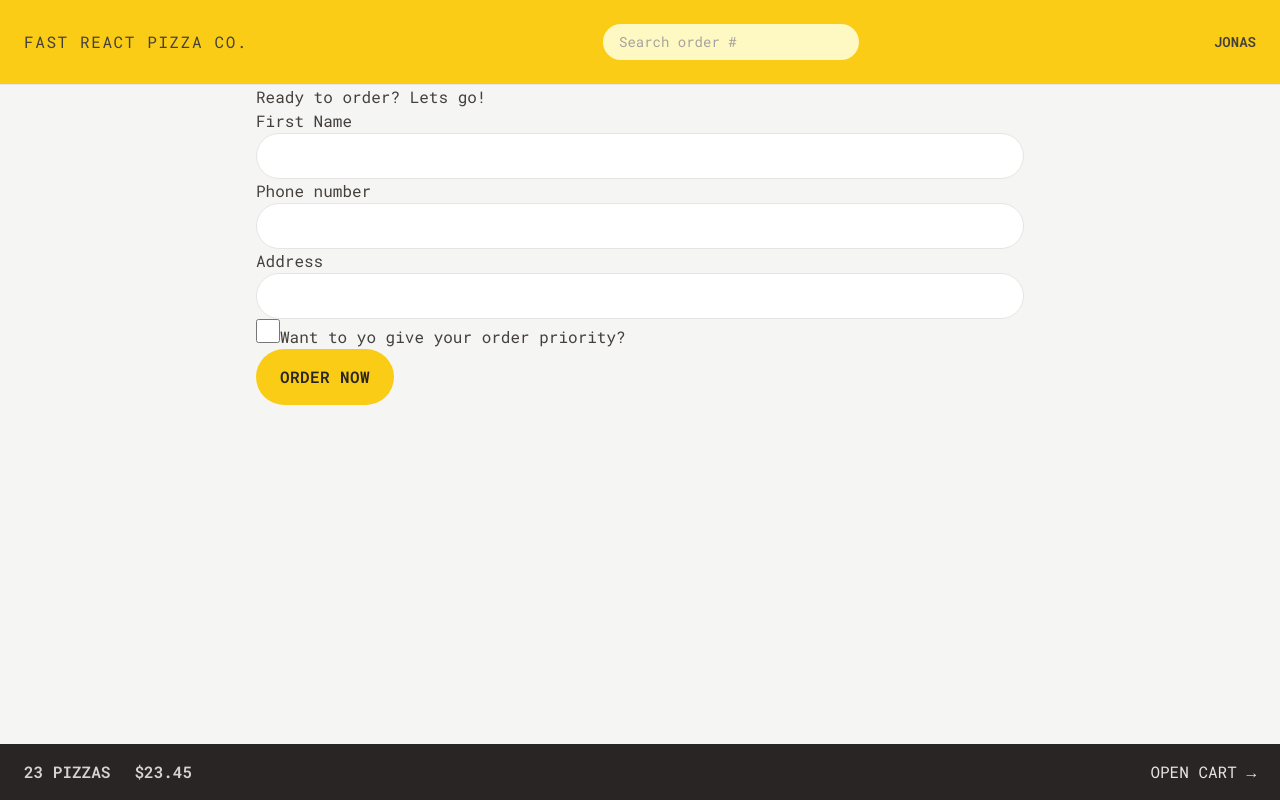
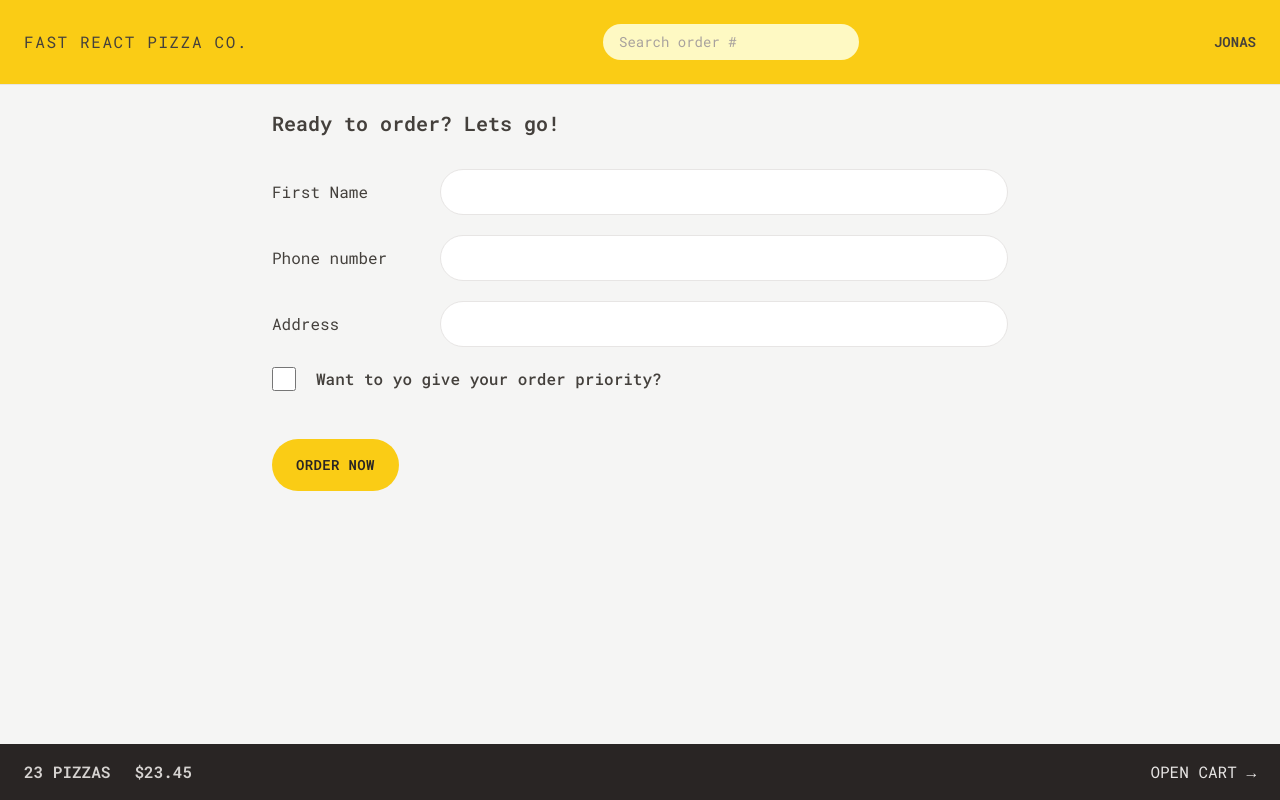
Before and after one commit to dearaujofelipe/FastPizza, a React (Vite) app: page /order/new in a window 1280 px wide. Built offline with nearby package versions, Linux system fonts and the light colour scheme.

Commit message:
order form styling

```diff
--- a/src/features/order/CreateOrder.jsx
+++ b/src/features/order/CreateOrder.jsx
@@ -42,31 +42,40 @@ function CreateOrder() {
   const cart = fakeCart;
 
   return (
-    <div>
-      <h2>Ready to order? Lets go!</h2>
+    <div className="px-4 py-6">
+      <h2 className="mb-8 text-xl font-semibold">Ready to order? Lets go!</h2>
 
       <Form method="POST">
-        <div>
-          <label>First Name</label>
-          <input type="text" name="customer" required className="input" />
+        <div className="mb-5 flex flex-col gap-2 sm:flex-row sm:items-center">
+          <label className="sm:basis-40">First Name</label>
+          <input type="text" name="customer" required className="input grow" />
         </div>
 
-        <div>
-          <label>Phone number</label>
-          <div>
-            <input type="tel" name="phone" required className="input" />
-          </div>
-          {formErrors?.phone && <p>{formErrors.phone}</p>}
-        </div>
-
-        <div>
-          <label>Address</label>
-          <div>
-            <input type="text" name="address" required className="input" />
+        <div className="mb-5 flex flex-col gap-2 sm:flex-row sm:items-center">
+          <label className="sm:basis-40">Phone number</label>
+          <div className="grow">
+            <input type="tel" name="phone" required className="input w-full" />
+            {formErrors?.phone && (
+              <p className="mt-2 rounded-md bg-red-100 p-2 text-xs text-red-700">
+                {formErrors.phone}
+              </p>
+            )}
           </div>
         </div>
 
-        <div>
+        <div className="mb-5 flex flex-col gap-2 sm:flex-row sm:items-center">
+          <label className="sm:basis-40">Address</label>
+          <div className="grow">
+            <input
+              type="text"
+              name="address"
+              required
+              className="input w-full"
+            />
+          </div>
+        </div>
+
+        <div className="mb-12 flex items-center gap-5">
           <input
             className="h-6 w-6 accent-yellow-400 focus:outline-none focus:ring focus:ring-yellow-400 focus:ring-offset-2 md:px-6 md:py-3"
             type="checkbox"
@@ -75,7 +84,9 @@ function CreateOrder() {
             // value={withPriority}
             // onChange={(e) => setWithPriority(e.target.checked)}
           />
-          <label htmlFor="priority">Want to yo give your order priority?</label>
+          <label htmlFor="priority" className="font-medium">
+            Want to yo give your order priority?
+          </label>
         </div>
 
         <div>
--- a/src/index.css
+++ b/src/index.css
@@ -4,7 +4,7 @@
 
 @layer components {
   .input {
-    @apply w-full rounded-full border border-stone-200 px-4 py-2 text-sm transition-all duration-300 placeholder:text-stone-400 focus:outline-none focus:ring focus:ring-yellow-400 md:px-6 md:py-3;
+    @apply rounded-full border border-stone-200 px-4 py-2 text-sm transition-all duration-300 placeholder:text-stone-400 focus:outline-none focus:ring focus:ring-yellow-400 md:px-6 md:py-3;
   }
 
   /* https://dev.to/afif/i-made-100-css-loaders-for-your-next-project-4eje */
--- a/src/ui/Button.jsx
+++ b/src/ui/Button.jsx
@@ -2,13 +2,13 @@ import { Link } from "react-router-dom";
 
 export default function Button({ children, disabled, to, type }) {
   const base =
-    "inline-block rounded-full bg-yellow-400  font-semibold uppercase tracking-wide text-stone-800 transition-colors duration-300 hover:bg-yellow-300 focus:bg-yellow-300 focus:outline-none focus:ring focus:ring-yellow-300 focus:ring-offset-2 disabled:cursor-not-allowed";
+    "inline-block text-sm rounded-full bg-yellow-400  font-semibold uppercase tracking-wide text-stone-800 transition-colors duration-300 hover:bg-yellow-300 focus:bg-yellow-300 focus:outline-none focus:ring focus:ring-yellow-300 focus:ring-offset-2 disabled:cursor-not-allowed";
 
   const styles = {
     primary: base + " px-4 py-3 md:px-6 md:py-4",
     small: base + " px-4 py-2 md:px-5 md:py-2.5 text-xs",
     secondary:
-      "inline-block rounded-full border-2 border-stone-300  font-semibold uppercase tracking-wide text-stone-400 transition-colors duration-300 hover:text-stone-800 hover:bg-stone-300 focus:bg-stone-300 focus:outline-none focus:ring focus:ring-stone-300 focus:ring-offset-2 disabled:cursor-not-allowed px-4 py-2.5 md:px-6 md:py-3.5",
+      "inline-block text-sm rounded-full border-2 border-stone-300  font-semibold uppercase tracking-wide text-stone-400 transition-colors duration-300 hover:text-stone-800 hover:bg-stone-300 focus:bg-stone-300 focus:outline-none focus:ring focus:ring-stone-300 focus:ring-offset-2 disabled:cursor-not-allowed px-4 py-2.5 md:px-6 md:py-3.5",
   };
 
   if (to)
```
Also changed, not shown: index.html (+5 -2 lines).
